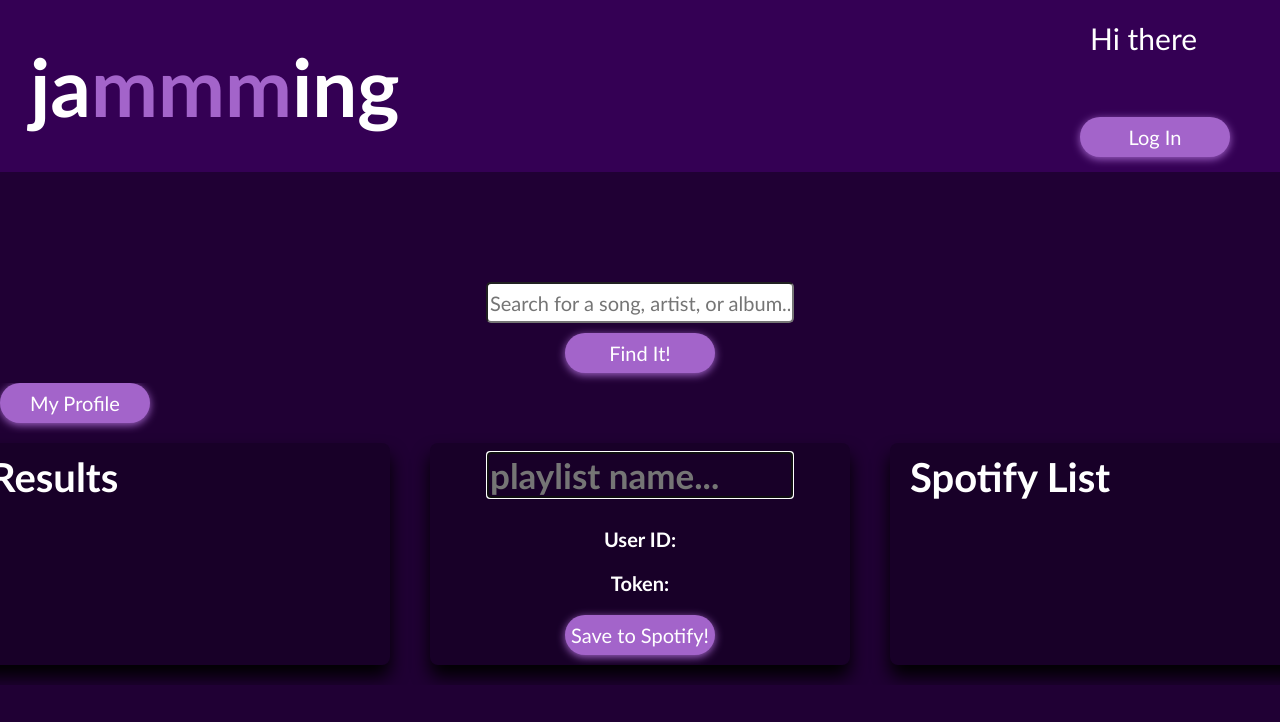
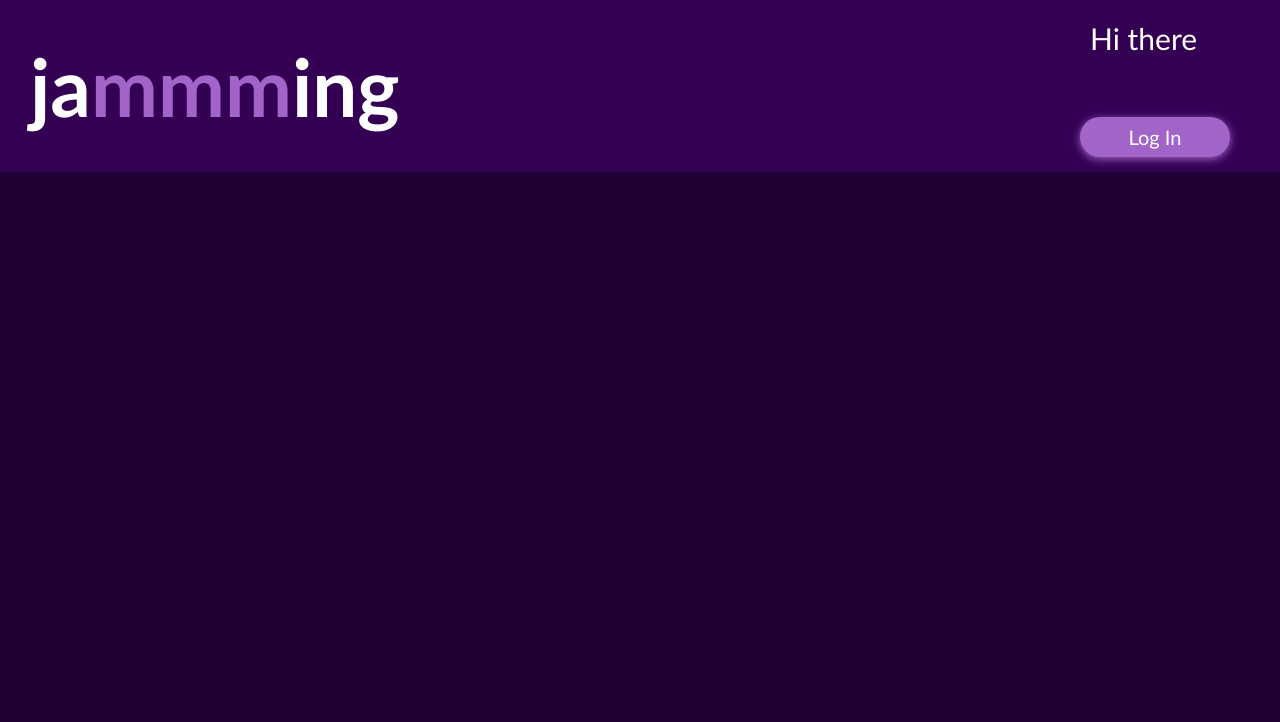
Before and after one commit to MariaRagone/jamming, a React (Vite) app: page / in a window 1280 px wide. Shown: the top 722 px of the page. Built offline with nearby package versions, Linux system fonts and the light colour scheme.

Commit message:
app is hidden unless logged in

```diff
--- a/src/App.jsx
+++ b/src/App.jsx
@@ -38,18 +38,25 @@ const App = () => {
 
   return (
     <div>
+            {!accessToken ? (
+      <Header accessToken={accessToken} setAccessToken={setAccessToken} />
+    ) : (
+      <>
       <Header accessToken={accessToken} setAccessToken={setAccessToken} />
     <SearchBar
       searchTerm={searchTerm}
       setSearchTerm={setSearchTerm}
       onClick={onSearchBarClick}
     />
+
       <Home
         onClick={onProfileDetailsClick}
         userProfileDetails={userProfileDetails}
         trackResultList={trackResultList}
         accessToken={accessToken}
         />
+    </>
+    )}
     </div>
   );
 };
```
Lines whose indentation alone changed are shown as unchanged.
